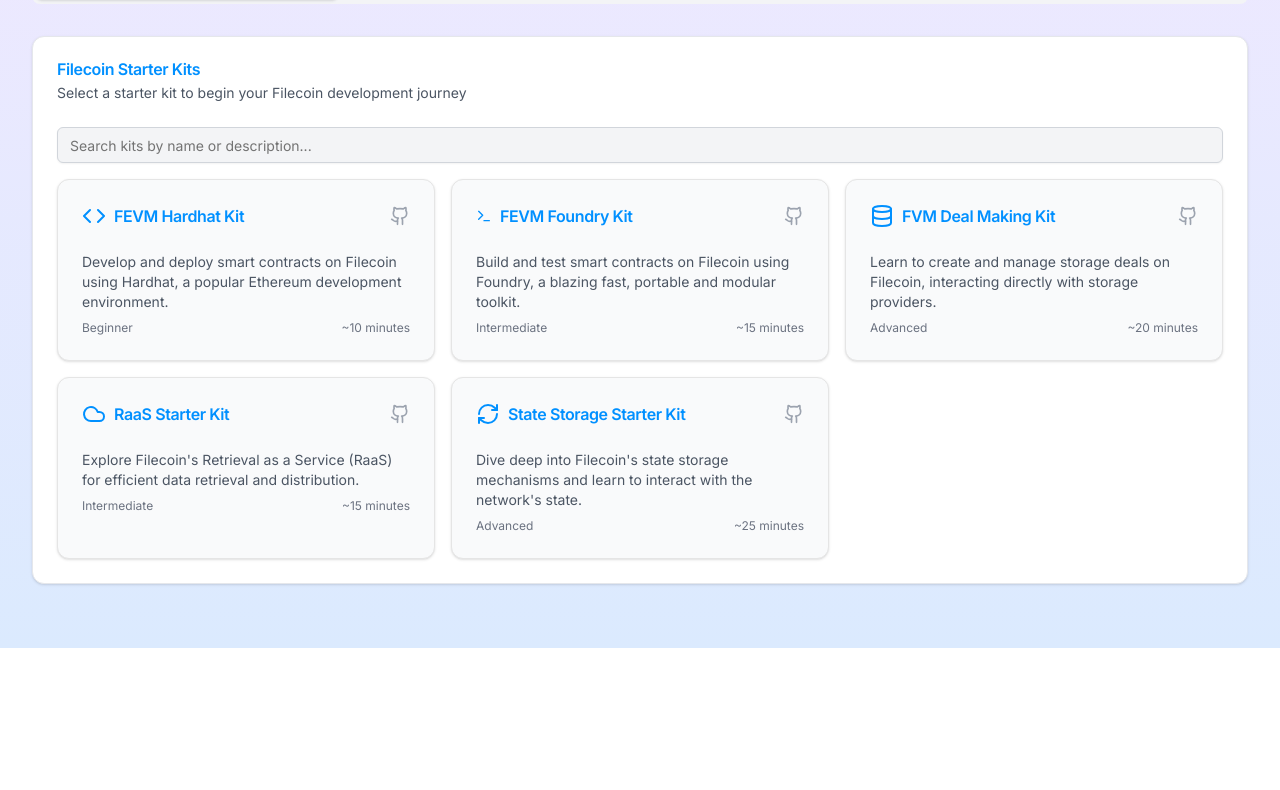
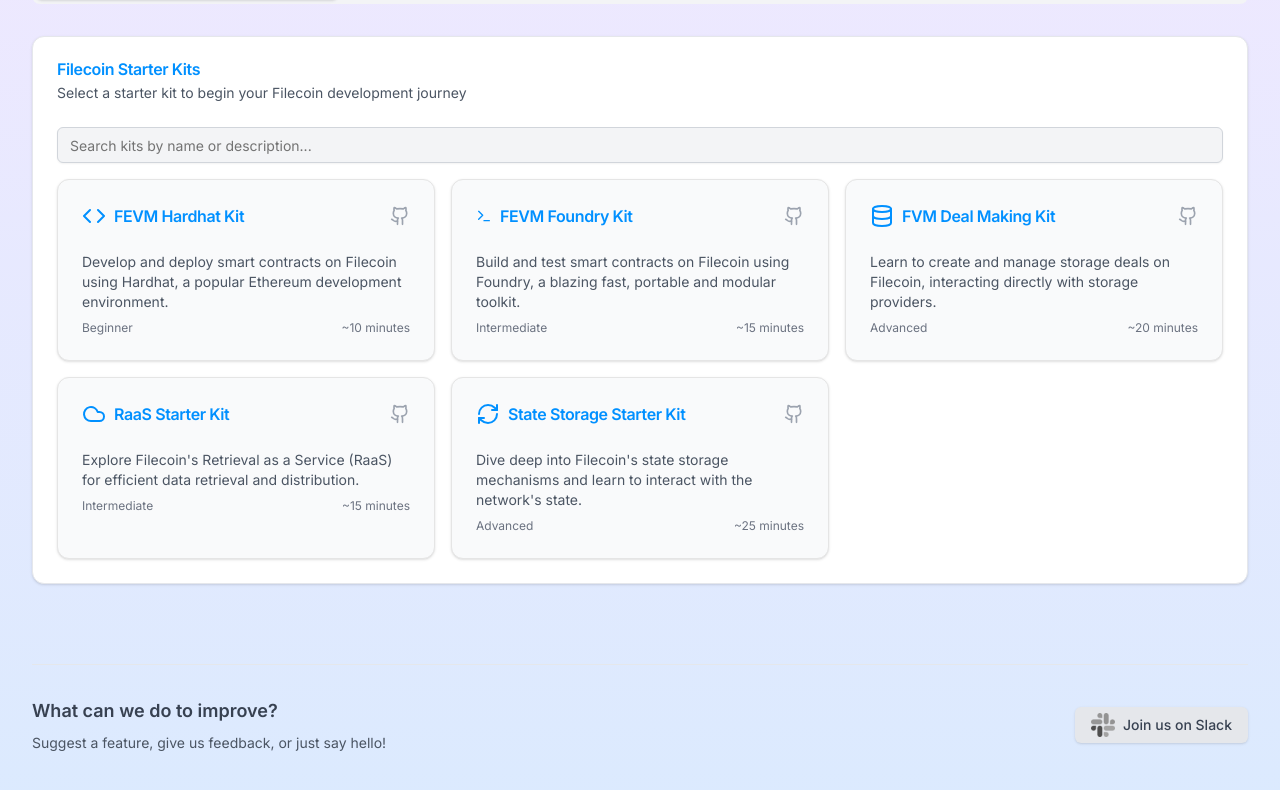
Before and after one commit to jbarnes850/filecoin-developer-console, a Next.js app: page / in a window 1280 px wide. Shown: the part 290-1080 px from the top of the page. Before the commit the page ends 938 px from the top, so only its background shows below. Built offline with nearby package versions, Linux system fonts and the light colour scheme.

Commit message:
chore: added feedback section in footer

```diff
--- a/src/app/page.tsx
+++ b/src/app/page.tsx
@@ -495,6 +495,29 @@
             </TabsContent>
           </Tabs>
         </main>
+
+        <footer className="mt-12 py-8 border-t border-gray-200 dark:border-gray-700">
+          <div className="flex flex-col sm:flex-row items-center justify-between">
+            <div className="mb-4 sm:mb-0">
+              <h3 className="text-lg font-semibold text-gray-700 dark:text-gray-300 mb-2">What can we do to improve?</h3>
+              <p className="text-sm text-gray-600 dark:text-gray-400">
+                Suggest a feature, give us feedback, or just say hello!
+              </p>
+            </div>
+            <Button asChild className="bg-gray-200 hover:bg-gray-300 text-gray-700 dark:bg-gray-700 dark:hover:bg-gray-600 dark:text-gray-300">
+              <Link href="https://filecoin.io/slack" target="_blank" rel="noopener noreferrer" className="flex items-center">
+                <Image
+                  src="/Slack icon.png"
+                  alt="Slack"
+                  width={24}
+                  height={24}
+                  className="mr-2 filter grayscale"
+                />
+                Join us on Slack
+              </Link>
+            </Button>
+          </div>
+        </footer>
       </div>
     </div>
   );
```
Also changed, not shown: public/Slack icon.png (added).
